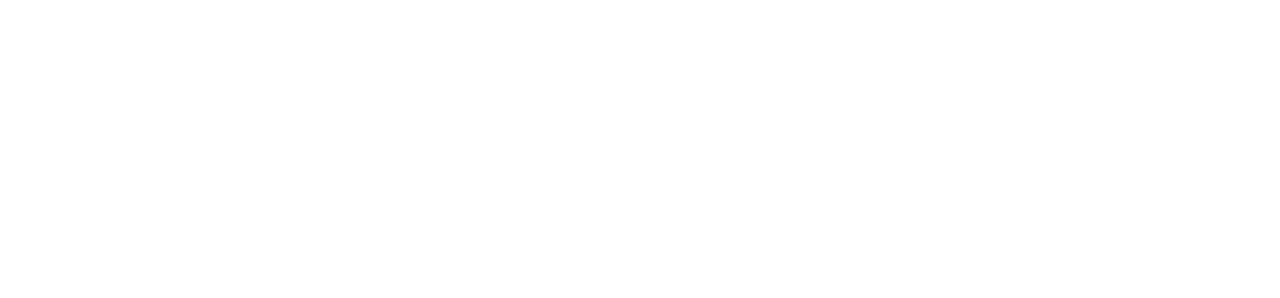
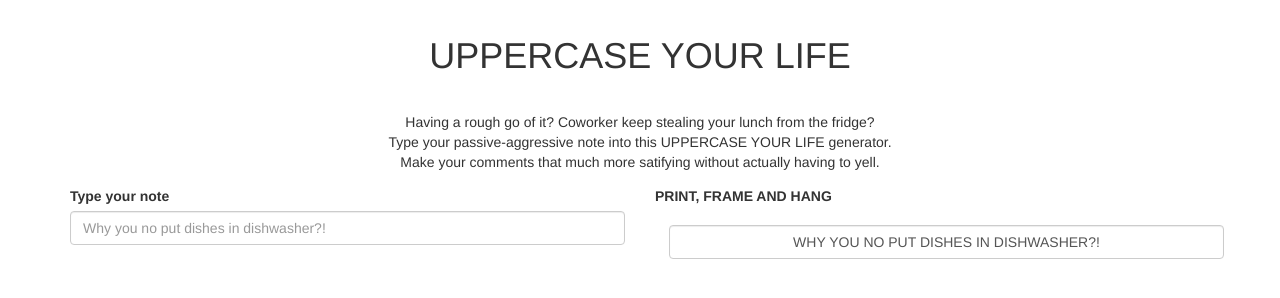
Before and after one commit to sarajensen/uppercase, a plain HTML site: page index.html in a window 1280 px wide. Drawn offline with nearby package versions, Linux system fonts and the light colour scheme.

Commit message:
use functions to change inputted text in one form into uppercase text in the neighboring textbox

```diff
--- a/css/styles.css
+++ b/css/styles.css
@@ -0,0 +1,9 @@
+h1 {
+  margin: 1em;
+  text-align: center;
+}
+
+p {
+  margin: 1em;
+  text-align: center;
+}
--- a/index.html
+++ b/index.html
@@ -6,10 +6,29 @@
     <title>Letter Generator</title>
     <link rel="stylesheet" href="https://maxcdn.bootstrapcdn.com/bootstrap/3.3.7/css/bootstrap.min.css" integrity="sha384-BVYiiSIFeK1dGmJRAkycuHAHRg32OmUcww7on3RYdg4Va+PmSTsz/K68vbdEjh4u" crossorigin="anonymous">
     <link href="css/styles.css" rel="stylesheet" type="text/css">
-    <title></title>
+    <title>UPPERCASE YOUR LIFE</title>
   </head>
   <body>
-
+    <h1>UPPERCASE YOUR LIFE</h1>
+    <p>
+      Having a rough go of it? Coworker keep stealing your lunch from the fridge?<br> Type your passive-aggressive note into this UPPERCASE YOUR LIFE generator.<br> Make your comments that much more satifying without actually having to yell.
+    </p>
+    <div class="container">
+      <div class="row">
+        <form class="col-sm-6">
+          <div class="form-group">
+            <label for="note-input">Type your note</label>
+            <input id="note-input" class="form-control" type="text" placeholder="Why you no put dishes in dishwasher?!">
+          </div>
+        </form>
+        <div class="col-sm-6">
+          <div class="form-group">
+            <label for="note-output">PRINT, FRAME AND HANG</label>
+            <p id="note-output" class="form-control">WHY YOU NO PUT DISHES IN DISHWASHER?!</p>
+          </div>
+        </div>
+      </div>
+    </div>
 
 
 
--- a/js/scripts.js
+++ b/js/scripts.js
@@ -0,0 +1,12 @@
+$("#note-input").keyup(function(event) {
+  event.preventDefault();
+  if(event.keyCode === 13) {
+    $("#note-output").text($(this).val().toUpperCase());
+  }
+
+
+});
+
+$("form").submit(function(event){
+  event.preventDefault();
+});
```
